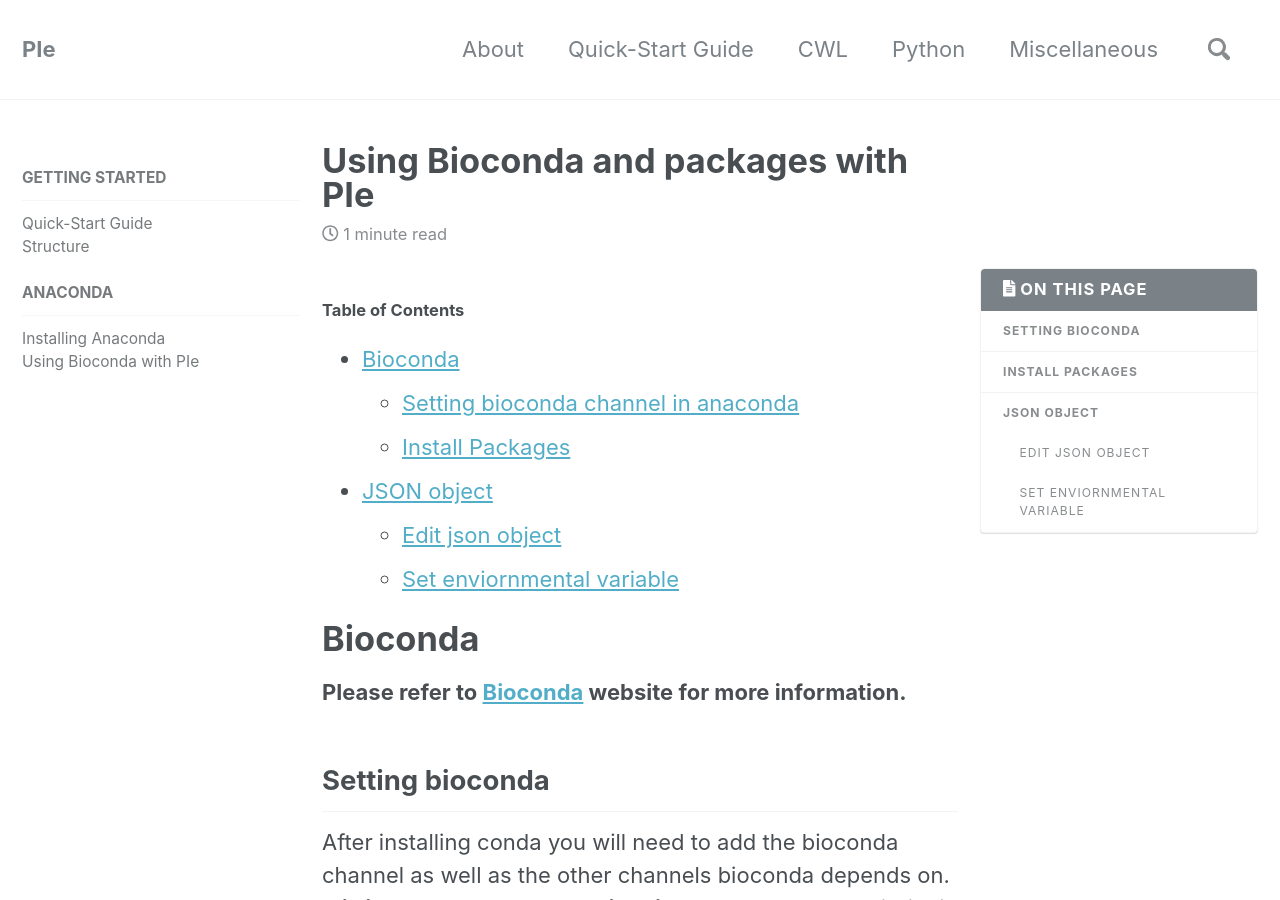
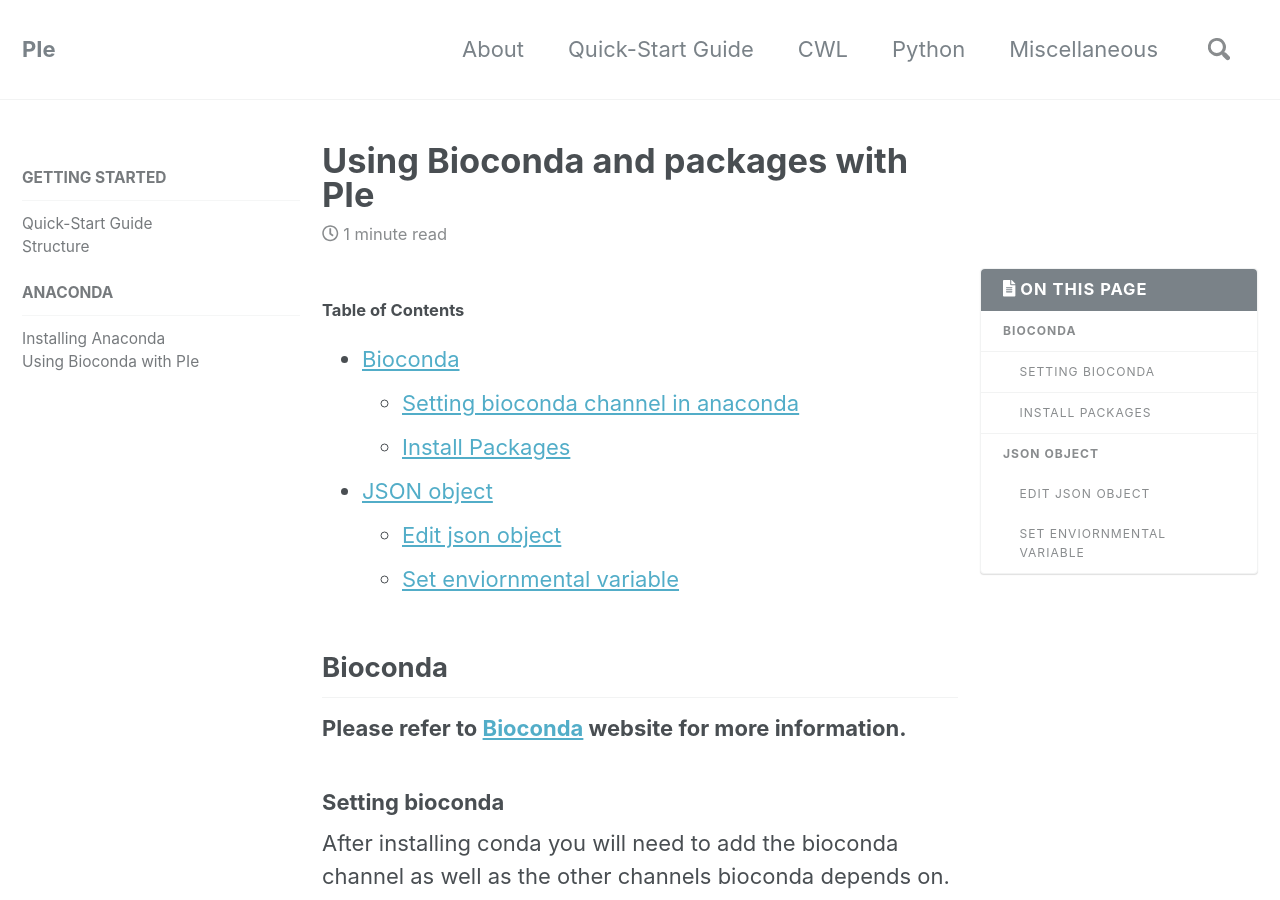
Before and after one commit to rhshah/PIe, a Jekyll site: the page built from docs/_docs/04-bioconda.md, in a window 1280 px wide and 900 px high. Built offline with Jekyll 4.4.1, drawn with Linux system fonts in a browser that asks for light colours; nearby versions of some CDN libraries.

````diff
--- a/docs/_docs/04-bioconda.md
+++ b/docs/_docs/04-bioconda.md
@@ -17,12 +17,11 @@ toc: true
     - [Edit json object](#edit-json-object)
     - [Set enviornmental variable](#set-enviormental-variable)
 
-Bioconda
-========
+## Bioconda
 
 **Please refer to [Bioconda](https://bioconda.github.io/) website for more information.**
 
-## Setting bioconda
+### Setting bioconda
 
 After installing conda you will need to add the bioconda channel as well as the
 other channels bioconda depends on. **It is important to add them in this
@@ -40,7 +39,7 @@ conda config --add channels conda-forge
 conda config --add channels bioconda
 ```
 
-## Install Packages
+### Install Packages
 
 Bioconda is now enabled, so any packages on the bioconda channel can be installed into the current conda environment::
 
````
